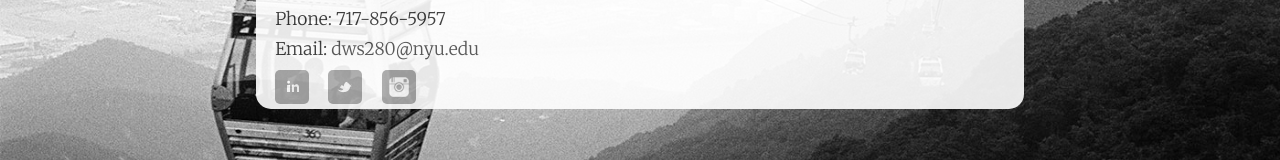
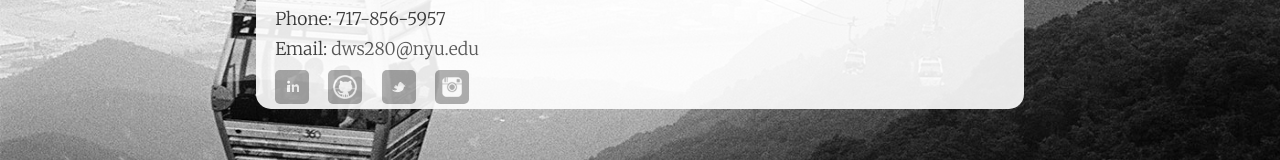
Before and after one commit to dylansites/personalWebsite, a plain HTML site: page info.html in a window 1280 px wide. Shown: the part 451-611 px from the top of the page. Drawn offline with Linux system fonts and the light colour scheme; a script that the page names is missing.

Commit message:
added github social media icon

```diff
--- a/info.html
+++ b/info.html
@@ -30,6 +30,7 @@
 					<li>Phone: 717-856-5957<br>Email: <a href="mailto:dws280@nyu.edu">dws280@nyu.edu</a></li>
 				</ul>
 				<a href = "http://www.linkedin.com/pub/dylan-sites/47/762/173"><img class = "socialLinks" src = "images/24x24_linkedin.png"/></a>
+				<a href = "https://www.github/dylansites"><img class = "socialLinks" src = "images/github.png"/></a>
 				<a href = "https://www.twitter.com/Dylan_Sites"><img class = "socialLinks" src = "images/24x24_twitter.png"/></a>
 				<a href = "https://www.instagram.com/dylansites"><img class = "socialLinks" src = "images/instagram-512.png"/></a>
 			</div>
```
Also changed, not shown: images/github.png (added).
